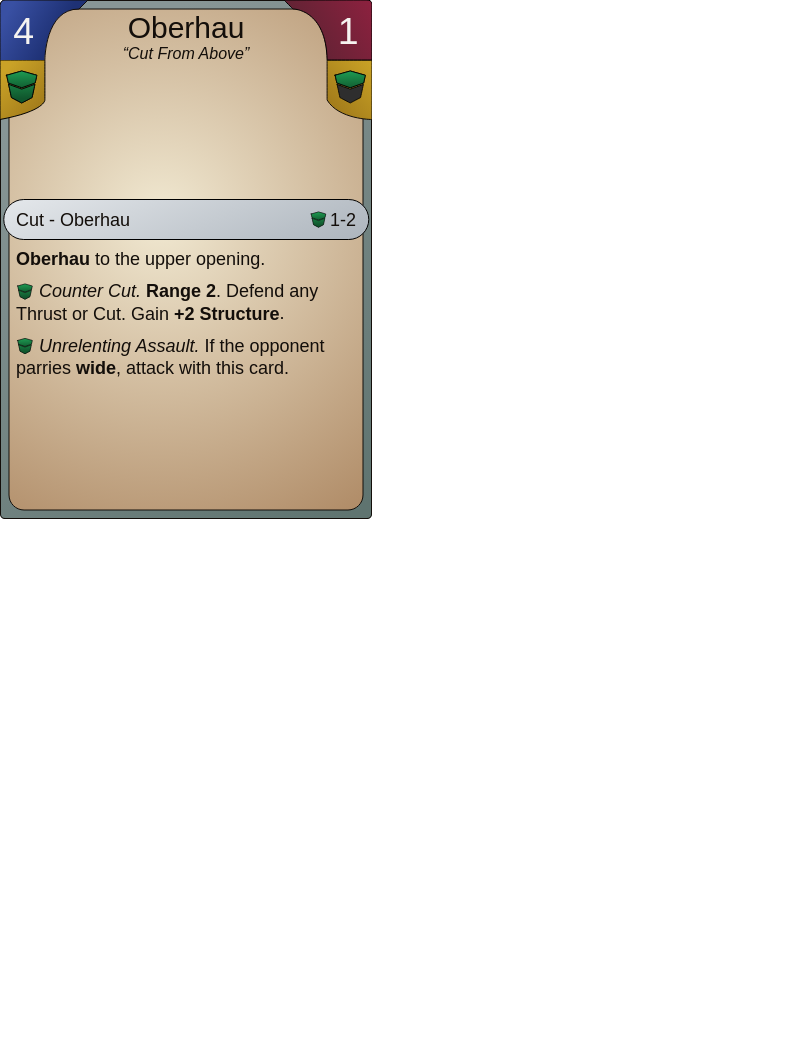
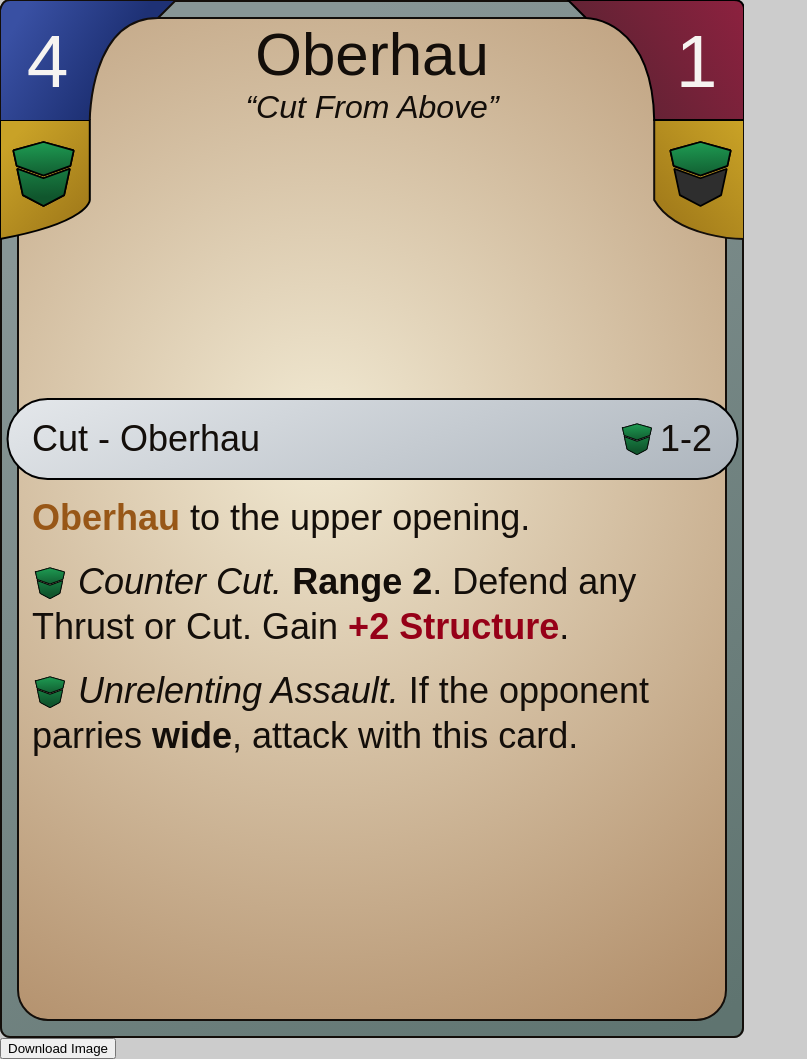
Before and after one commit to DrakonForge/MeisterhauCardCreator, a website with bundled scripts: page public/index.html in a window 1280 px wide. Shown: the whole page, without its empty margins (0-807 px from the left). Before the commit the page ends 1038 px from the top, so only its background shows below. Built offline with nearby package versions, Linux system fonts and the light colour scheme.

Commit message:
Add html to image conversion

```diff
--- a/package.json
+++ b/package.json
@@ -14,6 +14,7 @@
   },
   "dependencies": {
     "csv-parse": "^6.1.0",
+    "html-to-image": "^1.11.13",
     "json-stringify-pretty-compact": "^4.0.0",
     "zod": "^4.1.12"
   },
--- a/public/index.html
+++ b/public/index.html
@@ -38,18 +38,21 @@
                     </div>
                 </div>
                 <div class="card-text-container">
-                    <p><b>Oberhau</b><span> to the upper opening.</span></p>
+                    <p><span class="strike">Oberhau</span><span> to the upper opening.</span></p>
                     <p>
                         <img class="icon" src="img/ParryIcon_Both.svg" />
-                        <i>Counter Cut.</i> <b>Range 2</b><span>. Defend any Thrust or Cut. Gain </span><b>+2 Structure</b>.
+                        <span class="action-title">Counter Cut.</span><span> </span><span class="range">Range 2</span><span>. Defend any Thrust or Cut. Gain </span><span class="structure">+2 Structure</span><span>.</span>
                     </p>
                     <p>
                         <img class="icon" src="img/ParryIcon_Both.svg" />
-                        <i>Unrelenting Assault.</i><span> If the opponent parries </span><b>wide</b><span>, attack with this card.</span>
+                        <span class="action-title">Unrelenting Assault.</span><span> If the opponent parries </span><span class="definition">wide</span><span>, attack with this card.</span>
                     </p>
                 </div>
             </div>
         </div>
+    </div>
+    <div class="controls">
+        <button class="submit-button">Download Image</button>
     </div>
 
     <script type="module" src="./app.js"></script>
--- a/public/main.css
+++ b/public/main.css
@@ -12,12 +12,21 @@
     --card-text-horizontal-margin: 32px;
     --card-stat-horizontal-margin: 10px;
     --color-carbon: #130e0a;
-    --color-chalk: #f6f4f1
+    --color-chalk: #f6f4f1;
+    --color-carmine: #960018;
+    --color-ultramarine: #3f00ff;
+    --color-ochre: #cc7722;
+    --color-rust: #985717;
 }
+
+body {
+    background-color: #ccc;
+}
+
 .card-view {
     display: flex;
-    transform: scale(0.5);
-    transform-origin: top left;
+    /* transform: scale(0.5); */
+    /* transform-origin: top left; */
 }
 
 .card {
@@ -133,3 +142,31 @@ img.icon {
     width: 36px;
     height: 36px;
 }
+
+/* Card Text */
+span.action-title {
+    font-style: italic;
+}
+
+span.range {
+    font-weight: bold;
+}
+
+span.structure {
+    font-weight: bold;
+    color: var(--color-carmine);
+}
+
+span.speed {
+    font-weight: bold;
+    color: var(--color-ultramarine);
+}
+
+span.definition {
+    font-weight: bold;
+}
+
+span.strike {
+    font-weight: bold;
+    color: var(--color-rust);
+}
--- a/src/site/app.ts
+++ b/src/site/app.ts
@@ -0,0 +1,27 @@
+import { toPng } from 'html-to-image';
+
+const generateCardImage = (id: string) => {
+    const element = document.querySelector<HTMLElement>(".card");
+    if (!element) {
+        throw new Error("Could not find card element.");
+    }
+    toPng(element).then((dataUrl) => {
+        // Display the image
+        // const img = new Image();
+        // img.src = dataUrl;
+        // document.body.appendChild(img);
+
+        // Download the image
+        const link = document.createElement("a");
+        link.href = dataUrl;
+        link.download = `${id}.png`;
+        link.click();
+    })
+        .catch((err) => {
+            console.error('oops, something went wrong!', err);
+        });
+}
+
+document.querySelector<HTMLElement>(".submit-button")?.addEventListener("click", () => {
+    generateCardImage("MyCard");
+});
```
